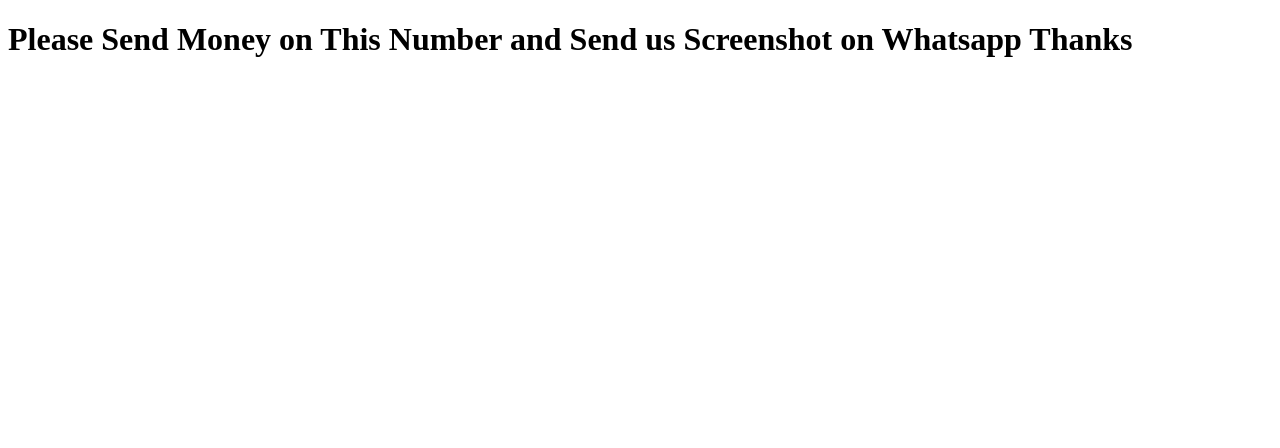
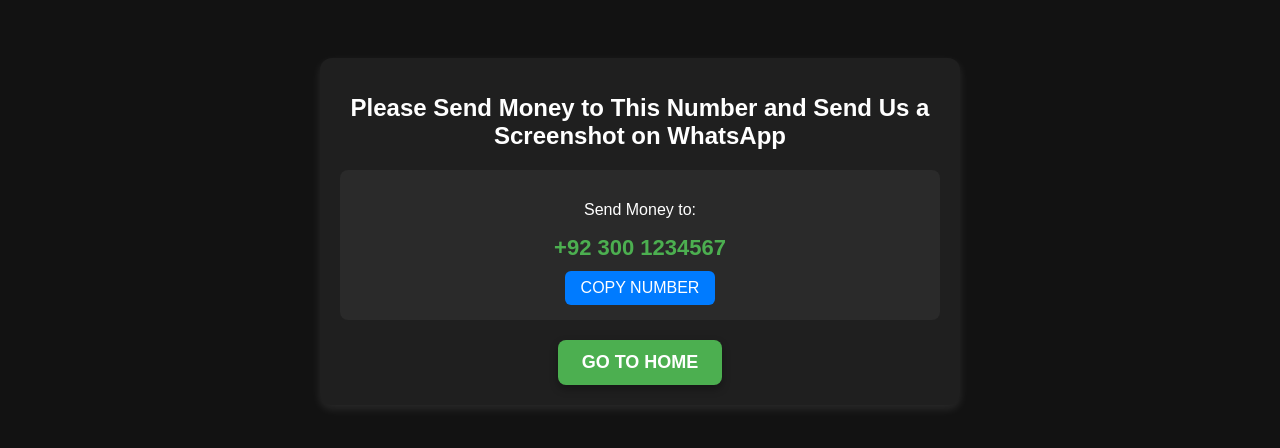
Before and after one commit to ChAbir786/Tech-Mart, a plain HTML site: page conformation.html in a window 1280 px wide. Drawn offline with Linux system fonts and the light colour scheme.

Commit message:
Update conformation.html

```diff
--- a/conformation.html
+++ b/conformation.html
@@ -3,9 +3,108 @@
 <head>
     <meta charset="UTF-8">
     <meta name="viewport" content="width=device-width, initial-scale=1.0">
-    <title>Conform Order</title>
+    <title>Confirm Order</title>
+    <style>
+        /* Page Styling */
+        body {
+            font-family: Arial, sans-serif;
+            background-color: #121212;
+            color: white;
+            text-align: center;
+            padding: 50px;
+        }
+
+        /* Message Box */
+        .message-box {
+            background: #1f1f1f;
+            padding: 20px;
+            border-radius: 12px;
+            box-shadow: 0 4px 10px rgba(255, 255, 255, 0.1);
+            display: inline-block;
+            max-width: 600px;
+        }
+
+        h1 {
+            font-size: 24px;
+            margin-bottom: 20px;
+        }
+
+        /* Payment Section */
+        .payment-section {
+            background: #2a2a2a;
+            padding: 15px;
+            border-radius: 8px;
+            margin-top: 20px;
+        }
+
+        .payment-number {
+            font-size: 22px;
+            font-weight: bold;
+            color: #4CAF50; /* Green */
+            margin: 10px 0;
+        }
+
+        /* Copy Button */
+        .copy-btn {
+            background-color: #007bff; /* Blue */
+            color: white;
+            font-size: 16px;
+            padding: 8px 16px;
+            border: none;
+            border-radius: 6px;
+            cursor: pointer;
+            transition: all 0.3s ease;
+            text-transform: uppercase;
+        }
+
+        .copy-btn:hover {
+            background-color: #0056b3;
+        }
+
+        /* Go to Home Button */
+        .home-btn {
+            display: inline-block;
+            background-color: #4CAF50; /* Green */
+            color: white;
+            font-size: 18px;
+            font-weight: bold;
+            padding: 12px 24px;
+            border-radius: 8px;
+            text-transform: uppercase;
+            cursor: pointer;
+            transition: all 0.3s ease;
+            box-shadow: 0 4px 8px rgba(0, 0, 0, 0.3);
+            text-decoration: none;
+            margin-top: 20px;
+        }
+
+        .home-btn:hover {
+            background-color: #45a049;
+            transform: translateY(-3px);
+            box-shadow: 0 6px 12px rgba(0, 0, 0, 0.4);
+        }
+    </style>
 </head>
 <body>
-    <h1>Please Send Money on This Number and Send us Screenshot on Whatsapp Thanks</h1>
+    <div class="message-box">
+        <h1>Please Send Money to This Number and Send Us a Screenshot on WhatsApp</h1>
+
+        <!-- Payment Section -->
+        <div class="payment-section">
+            <p>Send Money to:</p>
+            <p class="payment-number" id="paymentNumber">+92 300 1234567</p>
+            <button class="copy-btn" onclick="copyNumber()">Copy Number</button>
+        </div>
+
+        <a href="index.html" class="home-btn">Go to Home</a>
+    </div>
+
+    <script>
+        function copyNumber() {
+            let number = document.getElementById("paymentNumber").innerText;
+            navigator.clipboard.writeText(number);
+            alert("Number copied: " + number);
+        }
+    </script>
 </body>
 </html>
```
